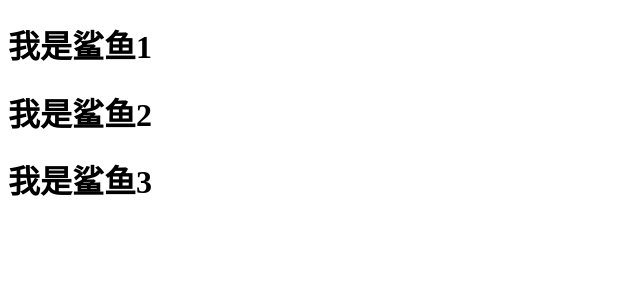
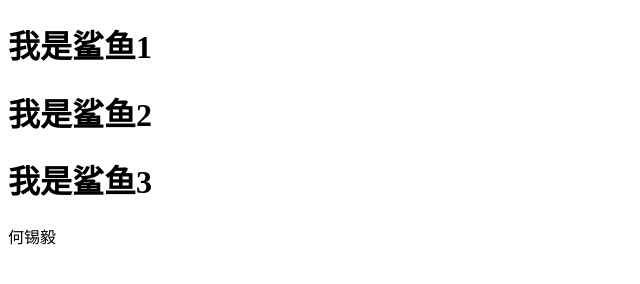
Before and after one commit to xiyi-996/stu, a plain HTML site: page index.html in a window 1280 px wide. Shown: the full height of the page, 0-640 px from the left. Drawn offline with Linux system fonts and the light colour scheme.

Commit message:
分支第一
分支第一次

```diff
--- a/index.html
+++ b/index.html
@@ -10,5 +10,6 @@
   <h1>我是鲨鱼1</h1>
   <h1>我是鲨鱼2</h1>
   <h1>我是鲨鱼3</h1>
+  <span>何锡毅</span>
 </body>
 </html>
```
